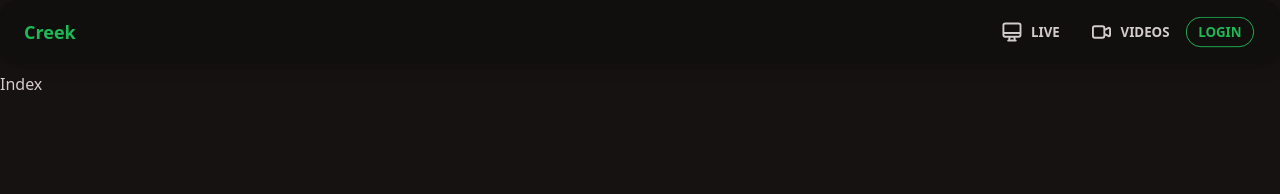
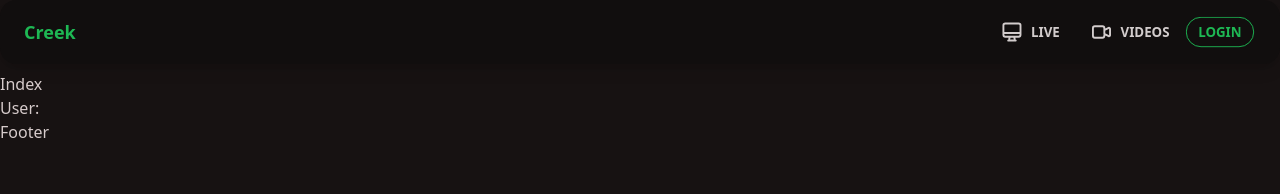
Before and after one commit to CS-5/creek, a Next.js app: page / in a window 1280 px wide. Shown: the top 194 px of the page. Built offline with nearby package versions, Linux system fonts and the light colour scheme; no server answers.

Commit message:
Rework authentication (again)

```diff
--- /dev/null
+++ b/components/footer.tsx
@@ -0,0 +1,3 @@
+export default function Footer() {
+  return <>Footer</>;
+}
--- a/components/Navbar.tsx
+++ b/components/header.tsx
@@ -8,7 +8,9 @@ const Navbar: FunctionComponent = () => {
   return (
     <div className="navbar mb-2 shadow-lg bg-neutral text-neutral-content rounded-box">
       <div className="flex-1 px-2 mx-2">
-        <span className="text-lg font-bold text-primary">Creek</span>
+        <Link href="/">
+          <a className="text-lg font-bold text-primary">Creek</a>
+        </Link>
       </div>
       <div className="flex-none hidden px-2 mx-2 lg:flex">
         <div className="flex items-stretch">
@@ -51,7 +53,7 @@ const Navbar: FunctionComponent = () => {
             </div>
           </Link>
           {isAuthenticated && (
-            <Link href="/settings">
+            <Link href="/admin">
               <a className="btn btn-ghost btn-sm rounded-btn">
                 <svg
                   xmlns="http://www.w3.org/2000/svg"
--- /dev/null
+++ b/components/layout.tsx
@@ -0,0 +1,20 @@
+import Header from "./header";
+import Footer from "./footer";
+import { ReactNode } from "react";
+import { useAuth0 } from "@auth0/auth0-react";
+
+interface Props {
+  children: ReactNode;
+}
+
+export default function Layout({ children }: Props) {
+  const { isLoading } = useAuth0();
+
+  return (
+    <>
+      <Header />
+      <main>{isLoading ? "Loading..." : children}</main>
+      <Footer />
+    </>
+  );
+}
--- a/pages/_app.tsx
+++ b/pages/_app.tsx
@@ -1,11 +1,13 @@
 import "../styles/globals.css";
 import { AppProps } from "next/app";
 import Head from "next/head";
-import Navbar from "../components/Navbar";
+import Layout from "../components/layout";
 import { ReactNode } from "react";
 import { Auth0Provider, useAuth0 } from "@auth0/auth0-react";
 
 export default function App({ Component, pageProps }: AppProps): ReactNode {
+  const auth = useAuth0();
+
   const callbackDomain =
     typeof window !== "undefined"
       ? `${window.location.protocol}//${window.location.host}`
@@ -22,8 +24,9 @@ export default function App({ Component, pageProps }: AppProps): ReactNode {
           <title>Creek</title>
           <meta property="og:title" content="Creek" key="title" />
         </Head>
-        <Navbar />
-        <Component {...pageProps} />
+        <Layout>
+          <Component {...pageProps} />
+        </Layout>
       </div>
     </Auth0Provider>
   );
--- /dev/null
+++ b/pages/admin/index.tsx
@@ -0,0 +1,39 @@
+import type { NextPage, GetStaticProps } from "next";
+import useSWR from "swr";
+import { useAuth0 } from "@auth0/auth0-react";
+
+const Settings: NextPage = () => {
+  const { isLoading, isAuthenticated, getAccessTokenSilently } = useAuth0();
+
+  const { data, error } = useSWR(
+    isLoading || !isAuthenticated ? null : "/api/my/shows",
+    async (url) => {
+      const accessToken = await getAccessTokenSilently({
+        audience: "https://api/tv-shows",
+        scope: "read:shows",
+      });
+      const res = await fetch(url, {
+        headers: {
+          authorization: `Bearer ${accessToken}`,
+        },
+      });
+      return res.json();
+    }
+  );
+
+  return (
+    <>
+      <h1>Settings</h1>
+    </>
+  );
+};
+
+export const getStaticProps: GetStaticProps = async () => {
+  return {
+    props: {
+      protected: true,
+    },
+  };
+};
+
+export default Settings;
--- a/pages/admin/settings.tsx
+++ /dev/null
@@ -1,11 +0,0 @@
-import type { NextPage } from "next";
-
-const Settings: NextPage = () => {
-  return (
-    <>
-      <h1>Settings</h1>
-    </>
-  );
-};
-
-export default Settings;
--- a/pages/index.tsx
+++ b/pages/index.tsx
@@ -1,11 +1,14 @@
 import type { NextPage } from "next";
+import { useAuth0 } from "@auth0/auth0-react";
 
-const Home: NextPage = () => {
+const Index: NextPage = () => {
+  const { user } = useAuth0();
   return (
     <>
       <h1>Index</h1>
+      <p>User: {JSON.stringify(user)}</p>
     </>
   );
 };
 
-export default Home;
+export default Index;
```
